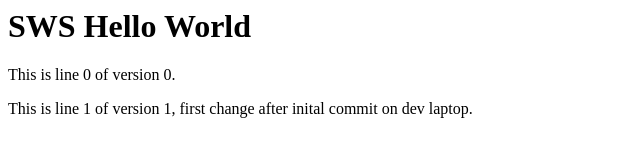
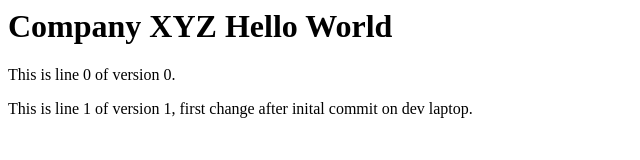
Before and after one commit to daurrutia/git-hello-world, a plain HTML site: page index.html in a window 1280 px wide. Shown: the whole page, without its empty margins (0-640 px from the left). Drawn offline with Linux system fonts and the light colour scheme.

Commit message:
heading update to generic company.

```diff
--- a/index.html
+++ b/index.html
@@ -1,5 +1,5 @@
 <html>
-<h1>SWS Hello World</h1>
+<h1>Company XYZ Hello World</h1>
 <p>This is line 0 of version 0.</p>
 <p>This is line 1 of version 1, first change after inital commit on dev laptop.</p>
 </html>
```
